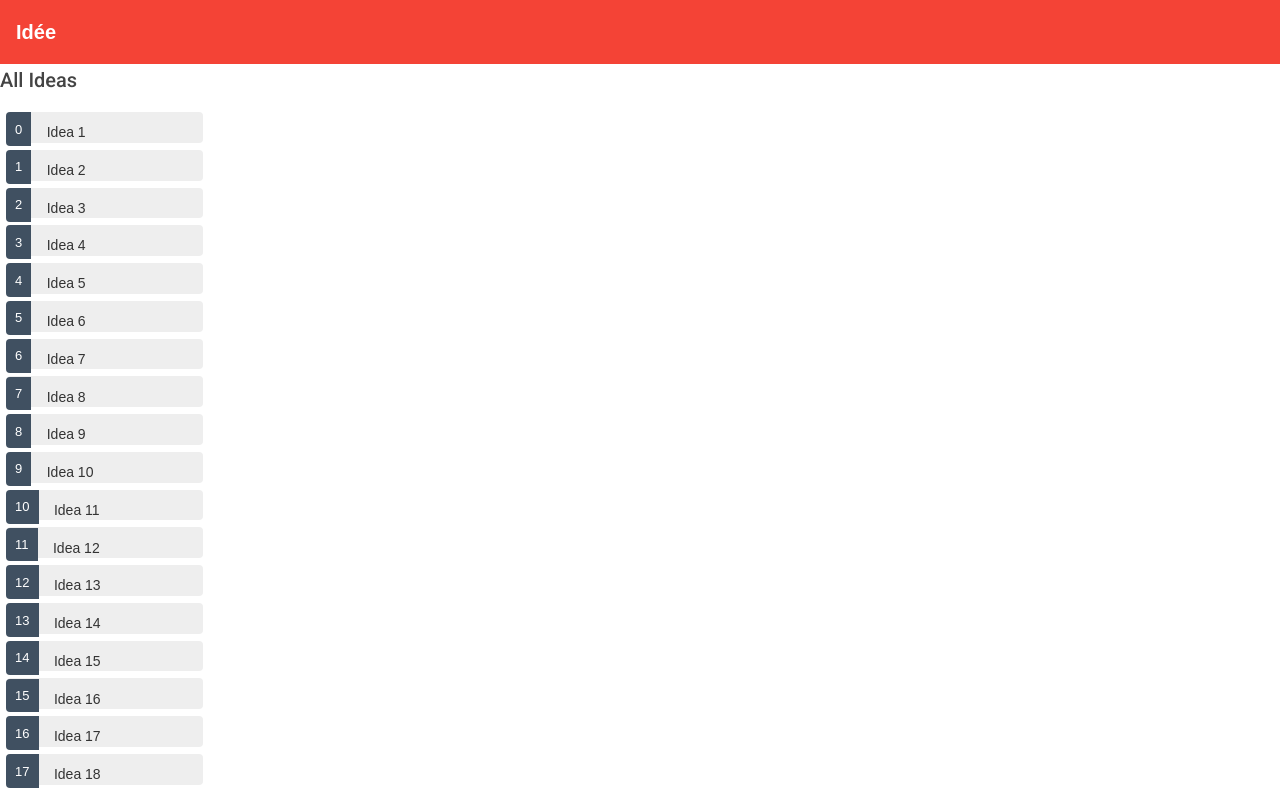
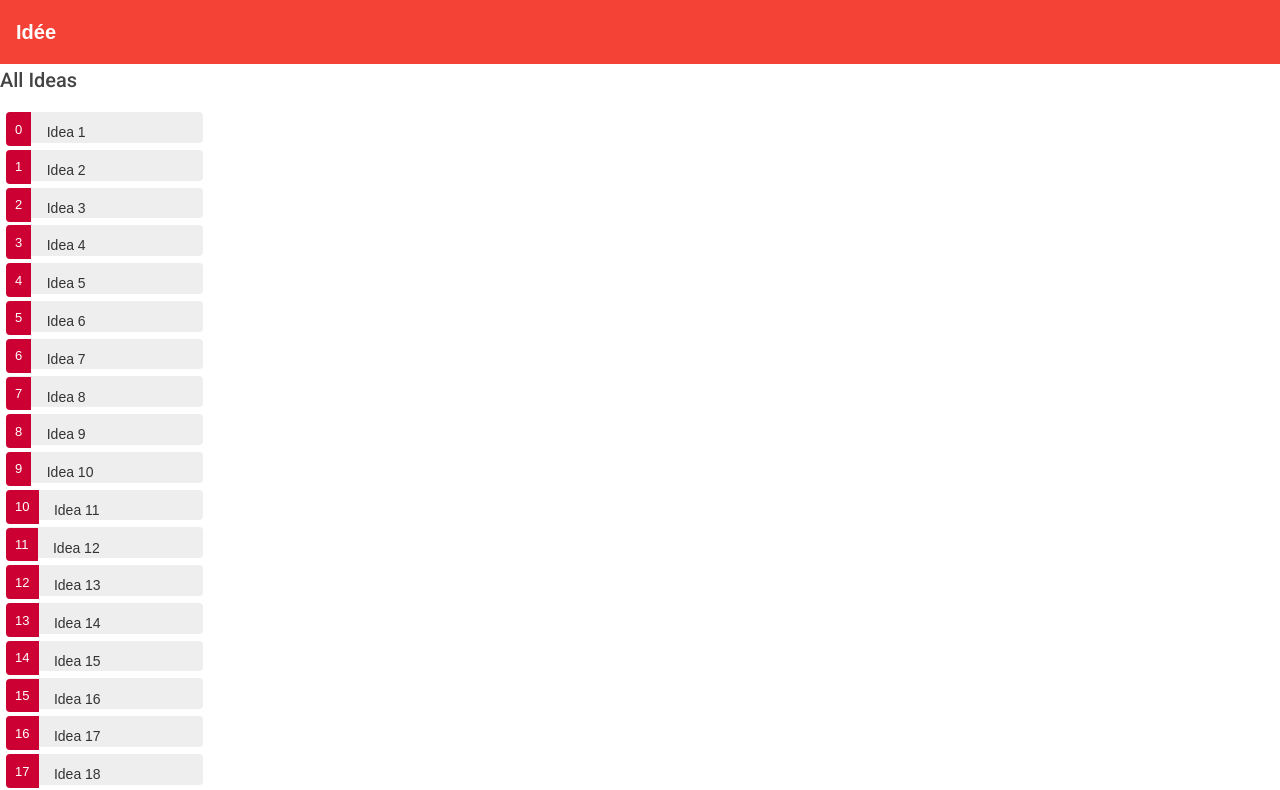
Before and after one commit to mchowdhury2/SOARApp, an Angular app: page /search in a window 1280 px wide. Shown: the top 790 px of the page. Built offline with nearby package versions, Linux system fonts and the light colour scheme; what @Angular/forms would draw is missing.

Commit message:
made the search function CGI colors

```diff
--- a/src/app/search/search.component.css
+++ b/src/app/search/search.component.css
@@ -15,12 +15,12 @@
     border-radius: 4px;
   }
   .ideas li:hover {
-    color: #607D8B;
+    color: #1F414D;
     background-color: #DDD;
     left: .1em;
   }
   .ideas li.selected {
-    background-color: #CFD8DC;
+    background-color:#A1C4D0;
     color: white;
   }
   .ideas li.selected:hover {
@@ -32,7 +32,7 @@
     font-size: small;
     color: white;
     padding: 0.8em 0.7em 0 0.7em;
-    background-color:#405061;
+    background-color:#CC0033;
     line-height: 1em;
     position: relative;
     left: -1px;
--- a/src/app/search/search.component.html
+++ b/src/app/search/search.component.html
@@ -17,5 +17,4 @@
     <div><span>Link: </span>{{selectedIdea.link}}</div>
     <div>
     </div>
-
   </div>
```
